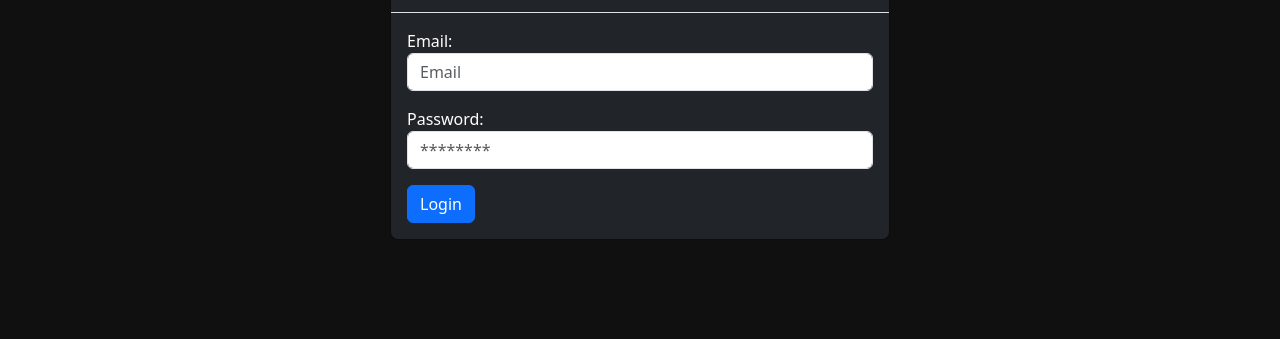
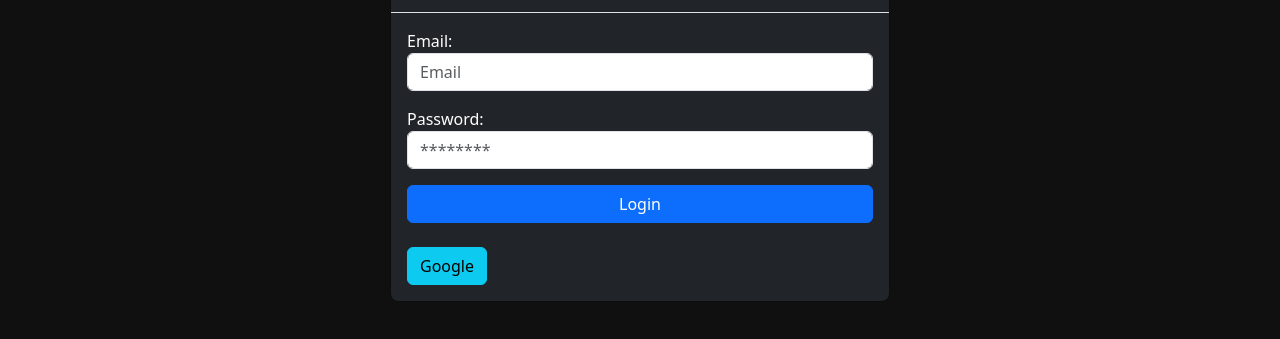
Before and after one commit to Alemar16/Aplication-Auth-Firebase, a plain HTML site: page src/index.html in a window 1280 px wide. Both pictures are taken after a click on the link "Sign In". Shown: the part 79-418 px from the top of the page. Drawn offline with nearby package versions, Linux system fonts and the light colour scheme; no server answers.

Commit message:
add Google button

```diff
--- a/src/index.html
+++ b/src/index.html
@@ -90,7 +90,6 @@
             ></button>
           </div>
           <div class="modal-body">
-
             <form id="login-form">
               <label for="email" style="color: white">Email:</label>
               <input
@@ -108,8 +107,11 @@
                 placeholder="********"
                 required
               />
-              <button type="submit" class="btn btn-primary">Login</button>
+              <button type="submit" class="btn btn-primary w-100 mb-4">Login</button>
             </form>
+
+            <button id="googleLogin" type="button" class="btn btn-info">Google</button>
+
           </div>
         </div>
       </div>
```
